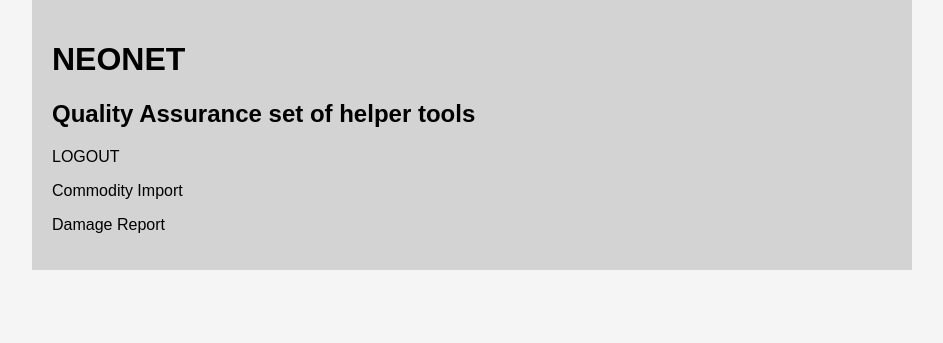
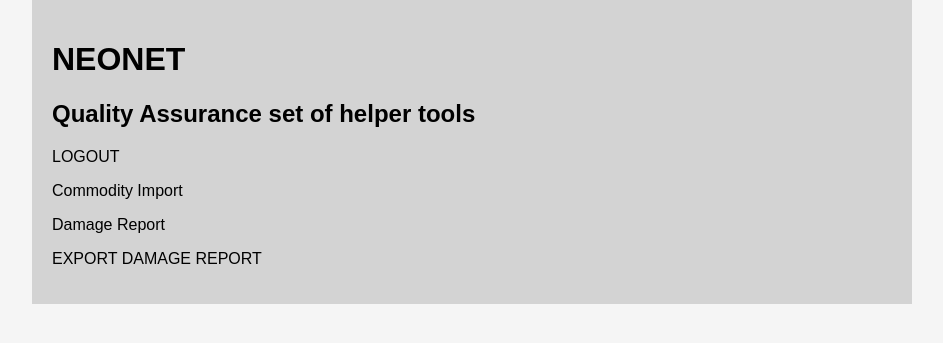
Before and after one commit to sztosz/neonet, a Django app: page /qa/ in a window 1280 px wide. Shown: the top 343 px of the page, without its empty margins (8-951 px from the left). Run offline with Django 3.2, Linux system fonts and the light colour scheme; the visitor is signed in with stand-in values (Sample User, id 1).

Commit message:
2013-10-14 end of day, basic feature ready...

```diff
--- a/qa/admin.py
+++ b/qa/admin.py
@@ -4,6 +4,8 @@
 # Created on 2013-10-11
 #
 # @author: sztosz@gmail.com
+
+from __future__ import unicode_literals
 
 from django.contrib import admin
 from qa.models import Commodity, DamageCategory, DamageDetectionTime, DamageFurtherAction, DamageKind, DamageReport
--- a/qa/forms.py
+++ b/qa/forms.py
@@ -4,6 +4,8 @@
 # Created on 2013-10-11
 #
 # @author: sztosz@gmail.com
+
+from __future__ import unicode_literals
 
 from django import forms
 from qa import models
@@ -26,4 +28,4 @@ class EanForm(forms.ModelForm):
 
 class DamageReportForm(forms.ModelForm):
     class Meta:
-        models = models.DamageReport
+        model = models.DamageReport
--- a/qa/tools/DataVerifier.py
+++ b/qa/tools/DataVerifier.py
@@ -5,12 +5,13 @@
 #
 # @author: sztosz@gmail.com
 
+from __future__ import unicode_literals
+
 EAN_WEIGHTS = '13131313131313131313131313'
 
 class DataVerifier():
     def __init__(self):
         pass
-
 
     @staticmethod
     def ean13(ean):
--- a/qa/urls.py
+++ b/qa/urls.py
@@ -12,4 +12,5 @@ urlpatterns = patterns('',
                        url(r'^logout/', 'qa.views.logout_view', name='logout'),
                        url(r'^commodity_import/', 'qa.views.commodity_import', name='commodity_import'),
                        url(r'^damage_report/', 'qa.views.damage_report', name='damage_report'),
+                       url(r'^damage_report_export/', 'qa.views.damage_report_export', name='damage_report_export'),
                        )
--- a/qa/views.py
+++ b/qa/views.py
@@ -6,16 +6,21 @@
 # @author: sztosz@gmail.com
 # Create your views here.
 
-from qa import models
+from __future__ import unicode_literals
+
+from datetime import datetime
 from django.utils.datastructures import MultiValueDictKeyError
 from django.contrib.auth import logout
 from django.shortcuts import render, redirect
 from django.contrib.auth.decorators import login_required
+from django.http import HttpResponse
+from qa import models
 from qa import forms
 from qa.tools.ExcelParser import ExcelParser
+import csv
 
 class AbstractView():
-    def __init__(self, request, template=None, output='html'):
+    def __init__(self, request, action=None, template=None, output='html'):
         self.request = request
         self.output = output
         if template is None:
@@ -24,8 +29,12 @@ class AbstractView():
         else:
             self.template = template
         self.output = output
+
         try:
-            self.action = request.POST['action'].lower()
+            if not action:
+                self.action = request.POST['action'].lower()
+            else:
+                self.action = action
         except MultiValueDictKeyError:
             self.action = 'view'
         self.context = dict()
@@ -91,6 +100,12 @@ class DamageReport(AbstractView):
             commodity = models.Commodity.objects.filter(ean=self.request.POST['ean'])
             if commodity:
                 self.context['messages'].append('Commodity: {}'.format(commodity[0].name))
+                self.context['messages'].append('Commodity ID: {}'.format(commodity[0].id))
+                print(str(commodity[0].id))
+                form = forms.DamageReportForm(initial={'date':      datetime.now(),
+                                                       'commodity': commodity[0],
+                                                       })
+                self.context['damage_report_form'] = form
             else:
                 self.context['messages'].append('Commodity not in database')
 
@@ -99,10 +114,44 @@ class DamageReport(AbstractView):
             self.context['ean_form'] = form
 
     def _add_damage_report(self):
-        pass
+        form = forms.DamageReportForm(self.request.POST)
+        if form.is_valid():
+            damage = form.save()
+            damage.save()
+            self.context['messages'].append('Report was saved successfully')
+        else:
+            self.context['errors'].append('Form data is not valid')
 
     def _view(self):
         self.context['ean_form'] = forms.EanForm()
+
+class DamageReportExport():
+    def __init__(self, request):
+        self.request = request
+
+    @staticmethod
+    def show():
+        #response = HttpResponse(content_type='text/csv')
+        #response['Content-Disposition'] = 'attachment; filename="damage_report.csv"'
+        #writer = csv.writer(response)
+        #damage_reports = models.DamageReport.objects.all()
+        #for report in damage_reports:
+        #    writer.writerow(['', report.date, report.brand, report.commodity.name, report.serial,
+        #                     report.detection_time.detection_time, report.category.category, report.comments,
+        #                     report.further_action.further_action, report.further_kind.damage_kind]
+        #    )
+        #return response
+        response = HttpResponse(content_type='text/plain')
+        response['Content-Disposition'] = 'attachment; filename="damage_report.txt"'
+        damage_reports = models.DamageReport.objects.all()
+        output = u''
+        for report in damage_reports:
+            output += u'"{}";"{}";"{}";"{}";"{}";"{}";"{}";"{}";"{}";\r\n'.format('', report.date, report.brand,
+                                    report.commodity.name,report.serial, report.detection_time.detection_time,
+                                    report.category.category, report.comments, report.further_action.further_action,
+                                    report.further_kind.damage_kind)
+        response.write(output)
+        return response
 
 
 @login_required
@@ -120,6 +169,11 @@ def damage_report(request):
     page = DamageReport(request)
     return page.show()
 
+@login_required
+def damage_report_export(request):
+    page = DamageReportExport(request)
+    return page.show()
+
 def logout_view(request):
     logout(request)
     return redirect('qa:index')
--- a/templates/neonet/index.html
+++ b/templates/neonet/index.html
@@ -2,6 +2,7 @@
 <html>
 <head>
     <title>Index</title>
+    {% load staticfiles %}
     <link type="text/css" rel="stylesheet" href="{{ STATIC_URL }}base.css" />
 </head>
 <body>
--- a/templates/qa/CommodityImport.html
+++ b/templates/qa/CommodityImport.html
@@ -2,11 +2,12 @@
 <html xmlns="http://www.w3.org/1999/html">
 <head>
     <title>Commodity Import</title>
+    {% load staticfiles %}
     <link type="text/css" rel="stylesheet" href="{{ STATIC_URL }}base.css" />
 </head>
 <body>
 <div id="main_container">
-{#    {% include 'qa/header.html' %}#}
+    {% include 'qa/header.html' %}
     {% include 'qa/common_communication.html' %}
 {#    {% include 'qa/menu.html' %}#}
     <div id="content">
--- a/templates/qa/DamageReport.html
+++ b/templates/qa/DamageReport.html
@@ -2,11 +2,12 @@
 <html xmlns="http://www.w3.org/1999/html">
 <head>
     <title>Search by EAN</title>
+    {% load staticfiles %}
     <link type="text/css" rel="stylesheet" href="{{ STATIC_URL }}base.css" />
 </head>
 <body>
 <div id="main_container">
-{#    {% include 'qa/header.html' %}#}
+    {% include 'qa/header.html' %}
     {% include 'qa/common_communication.html' %}
 {#    {% include 'qa/menu.html' %}#}
     <div id="content">
--- /dev/null
+++ b/templates/qa/header.html
@@ -0,0 +1,6 @@
+<div class="header">
+    <h1>Neonet</h1>
+    <H2>Quality Assurance set of helper tools</H2>
+    <p><a href="{% url 'qa:index' %}">INDEX</a></p>
+    <p><a href="{% url 'qa:logout' %}">LOGOUT</a></p>
+</div>
--- a/templates/qa/index.html
+++ b/templates/qa/index.html
@@ -2,6 +2,7 @@
 <html>
 <head>
     <title>Index</title>
+    {% load staticfiles %}
     <link type="text/css" rel="stylesheet" href="{{ STATIC_URL }}base.css" />
 </head>
 <body>
@@ -11,6 +12,7 @@
     <p><a href="{% url 'qa:logout' %}">LOGOUT</a></p>
     <p><a href="{% url 'qa:commodity_import' %}">Commodity Import</a></p>
     <p><a href="{% url 'qa:damage_report' %}">Damage Report</a></p>
+    <p><a href="{% url 'qa:damage_report_export' %}">EXPORT DAMAGE REPORT</a></p>
 </div>
 </body>
 </html>
--- a/templates/registration/login.html
+++ b/templates/registration/login.html
@@ -2,6 +2,7 @@
 <html>
 <head>
     <title>LOGIN REQUIRED</title>
+    {% load staticfiles %}
     <link type="text/css" rel="stylesheet" href="{{ STATIC_URL }}base.css" />
 </head>
 <body>
```
Also changed, not shown: qa/models.py (+6 -4 lines), qa/tools/ExcelParser.py (+8 -2 lines), neonet/urls.py (line endings or trailing spaces).
